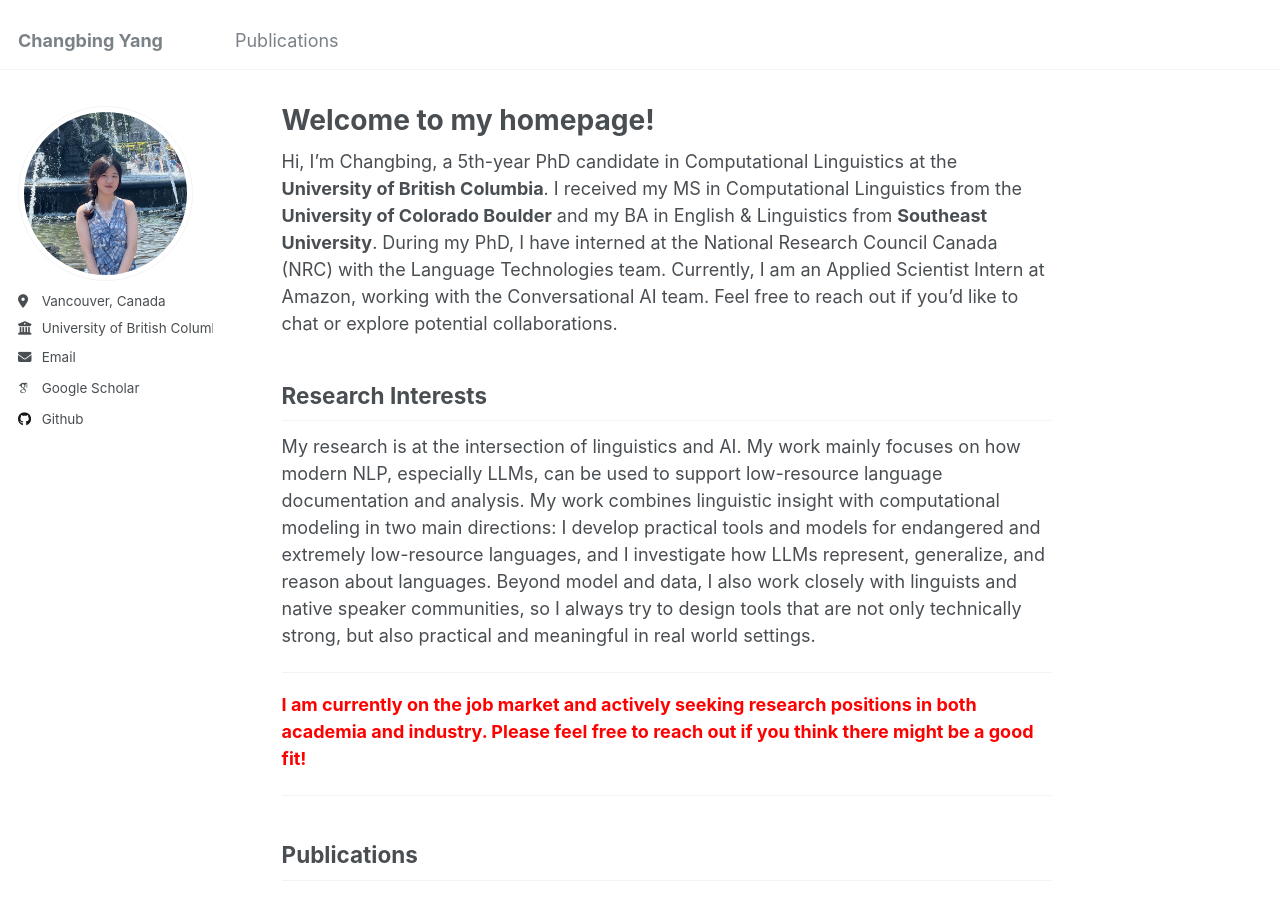
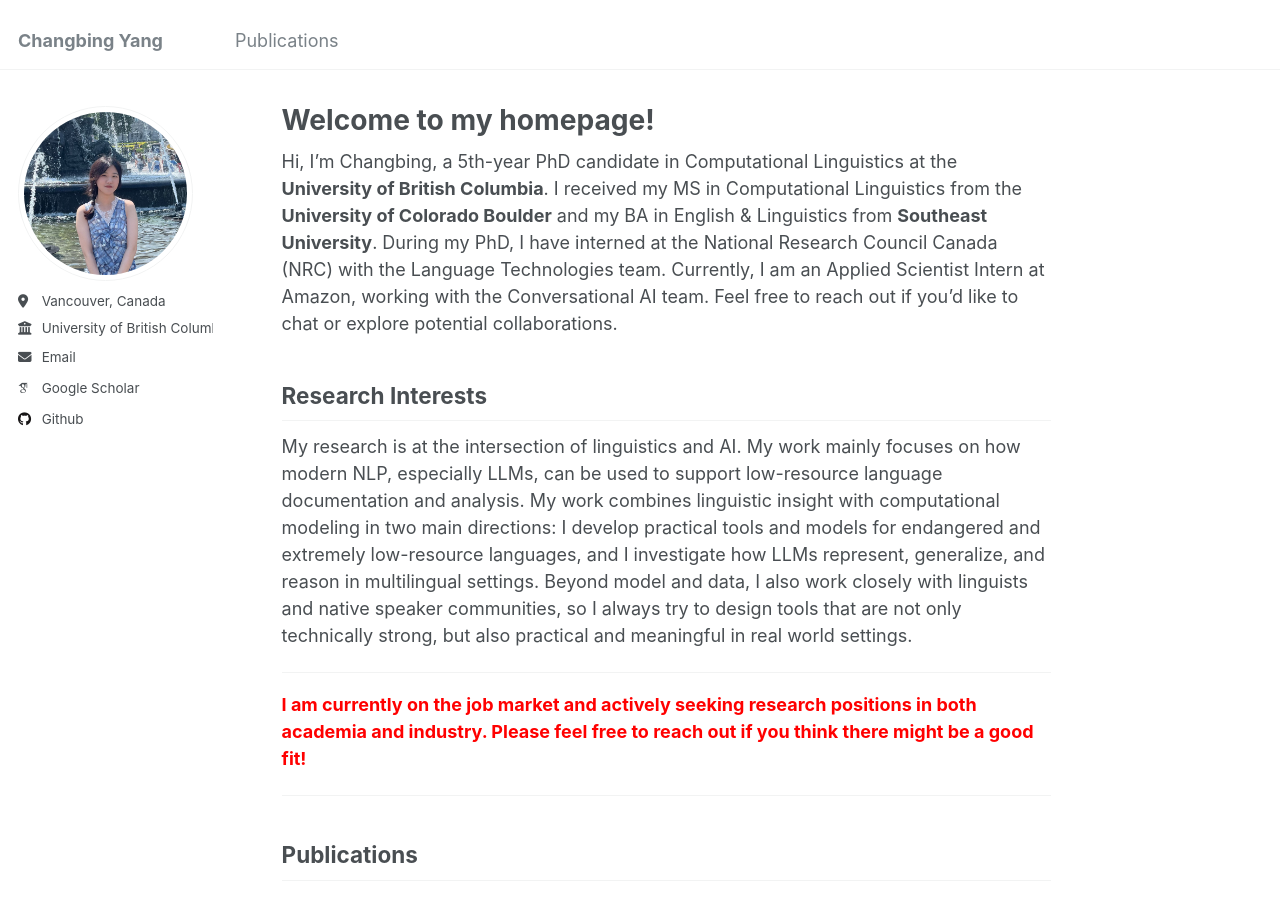
Before and after one commit to changbingY/changbingY.github.io, a Jekyll site: the page built from _pages/about.md, in a window 1280 px wide and 900 px high. Built offline with Jekyll 4.4.1, drawn with Linux system fonts in a browser that asks for light colours; some web fonts are replaced.

Commit message:
Update about.md

```diff
--- a/_pages/about.md
+++ b/_pages/about.md
@@ -11,7 +11,7 @@ Hi, I'm Changbing, a 5th-year PhD candidate in Computational Linguistics at the
 Technologies team. Currently, I am an Applied Scientist Intern at Amazon, working with the Conversational AI team. Feel free to reach out if you'd like to chat or explore potential collaborations.
 
 ## Research Interests
-My research is at the intersection of linguistics and AI. My work mainly focuses on how modern NLP, especially LLMs, can be used to support low-resource language documentation and analysis. My work combines linguistic insight with computational modeling in two main directions: I develop practical tools and models for endangered and extremely low-resource languages, and I investigate how LLMs represent, generalize, and reason about languages. Beyond model and data, I also work closely with linguists and native speaker communities, so I always try to design tools that are not only technically strong, but also practical and meaningful in real world settings.
+My research is at the intersection of linguistics and AI. My work mainly focuses on how modern NLP, especially LLMs, can be used to support low-resource language documentation and analysis. My work combines linguistic insight with computational modeling in two main directions: I develop practical tools and models for endangered and extremely low-resource languages, and I investigate how LLMs represent, generalize, and reason in multilingual settings. Beyond model and data, I also work closely with linguists and native speaker communities, so I always try to design tools that are not only technically strong, but also practical and meaningful in real world settings.
 
 ---
 <p style="color: red;"><strong>I am currently on the job market and actively seeking research positions in both academia and industry. Please feel free to reach out if you think there might be a good fit!</strong></p>
```
